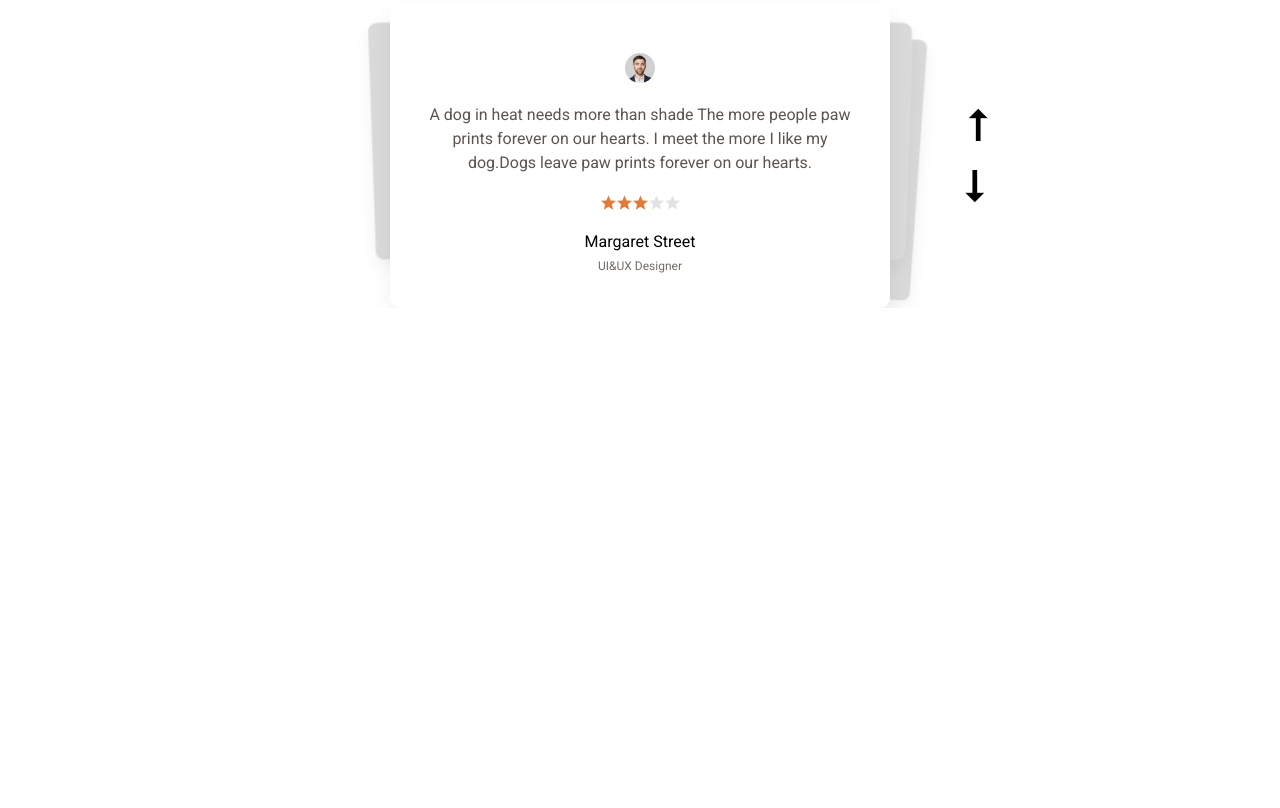
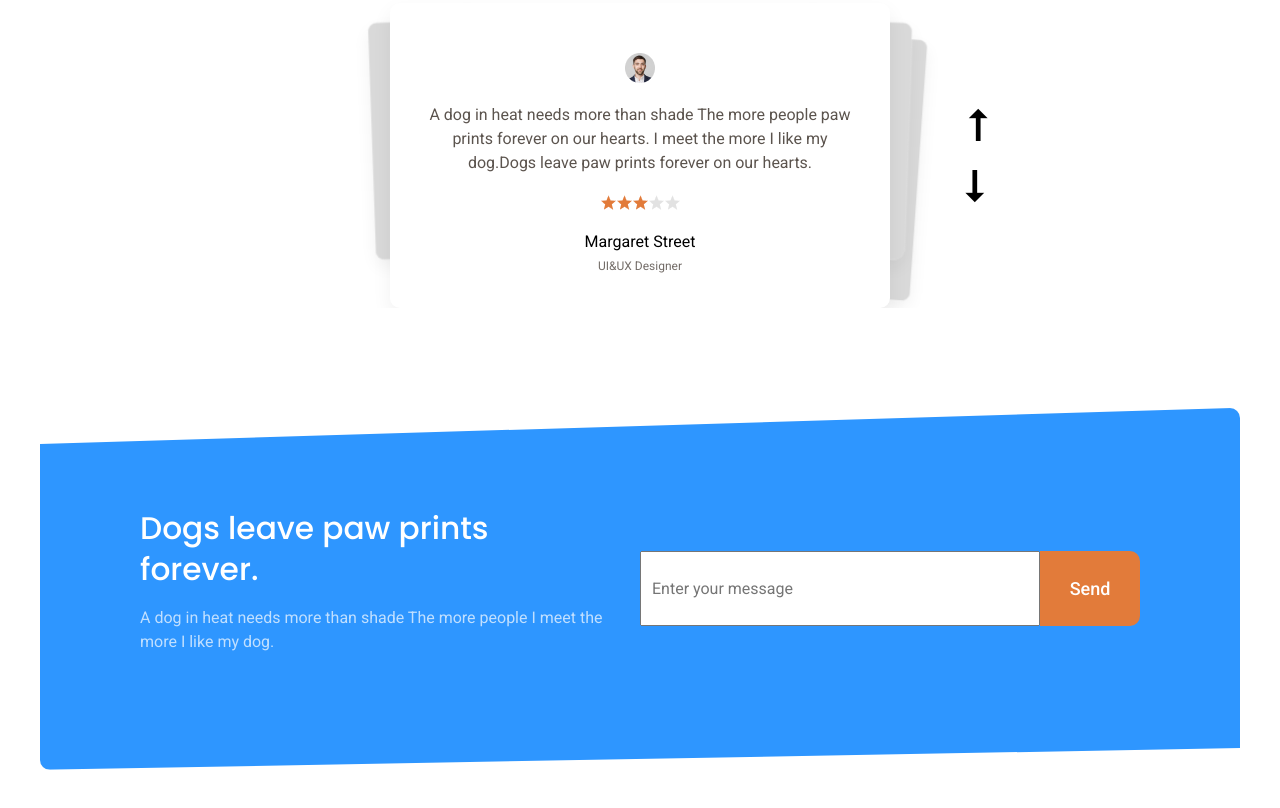
Before and after one commit to HunterAkeriano/doggy, a plain HTML site: page index.html in a window 1280 px wide. Shown: the part 4751-5559 px from the top of the page. Before the commit the page ends 5099 px from the top, so only its background shows below. Drawn offline with nearby package versions, Linux system fonts and the light colour scheme.

Commit message:
add new blocks

```diff
--- a/css/media.css
+++ b/css/media.css
@@ -219,3 +219,20 @@
         transform: rotate(0deg);
     }
 }
+
+
+/* перед футером */
+
+@media(max-width: 950px){
+    .send .wrapper{
+        flex-direction: column;
+        padding: 40px 10px;
+    }
+    .send .wrapper-right .block {
+        margin-top: 20px;
+    }
+    .send .wrapper-right,
+    .send .wrapper-left{
+        width: 100%;
+    }
+}
--- a/css/style.scss
+++ b/css/style.scss
@@ -700,3 +700,75 @@ border-radius: 24px;
         }
     }
 }
+.send{
+    margin-top: 100px;
+    .wrapper{
+        background: #2E96FF;
+        clip-path: polygon(0 10%, 100% 0, 100% 94%, 0% 100%);
+        border-radius: 10px;
+        padding: 100px;
+        display: flex;
+        justify-content: space-between;
+        align-items: center;
+        &-left{
+            width: 50%;
+            h3{
+                font-family: 'Poppins';
+                font-style: normal;
+                font-weight: 500;
+                font-size: 31.25px;
+                line-height: 41px;
+                color: #FFFFFF;
+                span{
+                    display: block;
+                }
+            }
+                p{
+                    font-family: 'Roboto';
+                    font-style: normal;
+                    font-weight: 400;
+                    font-size: 16px;
+                    line-height: 24px;
+                    /* or 150% */
+
+
+                    color: #FFFFFF;
+
+                    opacity: 0.7;
+                }
+        }
+        &-right{
+            width: 50%;
+            .block{
+                display: flex;
+                input{
+                    padding: 15px 10px;
+                    font-family: 'Roboto';
+                    font-style: normal;
+                    font-weight: 400;
+                    font-size: 16px;
+                    line-height: 41px;
+                    /* identical to box height, or 254% */
+
+                    display: flex;
+                    align-items: center;
+
+                    color: #170C04;
+                    width: 80%;
+                }
+                button{
+                    font-family: 'Roboto';
+                    font-style: normal;
+                    font-weight: 500;
+                    font-size: 18px;
+                    line-height: 41px;
+                    color: #FFFFFF;
+                    background: #E27B3A;
+                    border: 0;
+                    width: 20%;
+                    border-radius: 0px 10px 10px 0px;
+                }
+            }
+        }
+    }
+}
--- a/index.html
+++ b/index.html
@@ -254,6 +254,24 @@
              </div>
         </section>
 
+       <div class="send">
+        <div class="container">
+            <div class="wrapper">
+                <div class="wrapper-left">
+                    <h3>Dogs leave paw prints <span></span> forever.</h3>
+                    <p>A dog in heat needs more than shade The more people I meet the more I like my dog.</p>
+                </div>
+                <div class="wrapper-right">
+                    <div class="block">
+                        <input type="email" placeholder="Enter your message">
+                        <button>Send</button>
+                    </div>
+
+                </div>
+            </div>
+        </div>
+       </div>
+
     </div>
     <!-- swiper -->
     <script src="https://cdn.jsdelivr.net/npm/swiper@8/swiper-bundle.min.js"></script>
```
Also changed, not shown: css/style.css, 1 other file.
